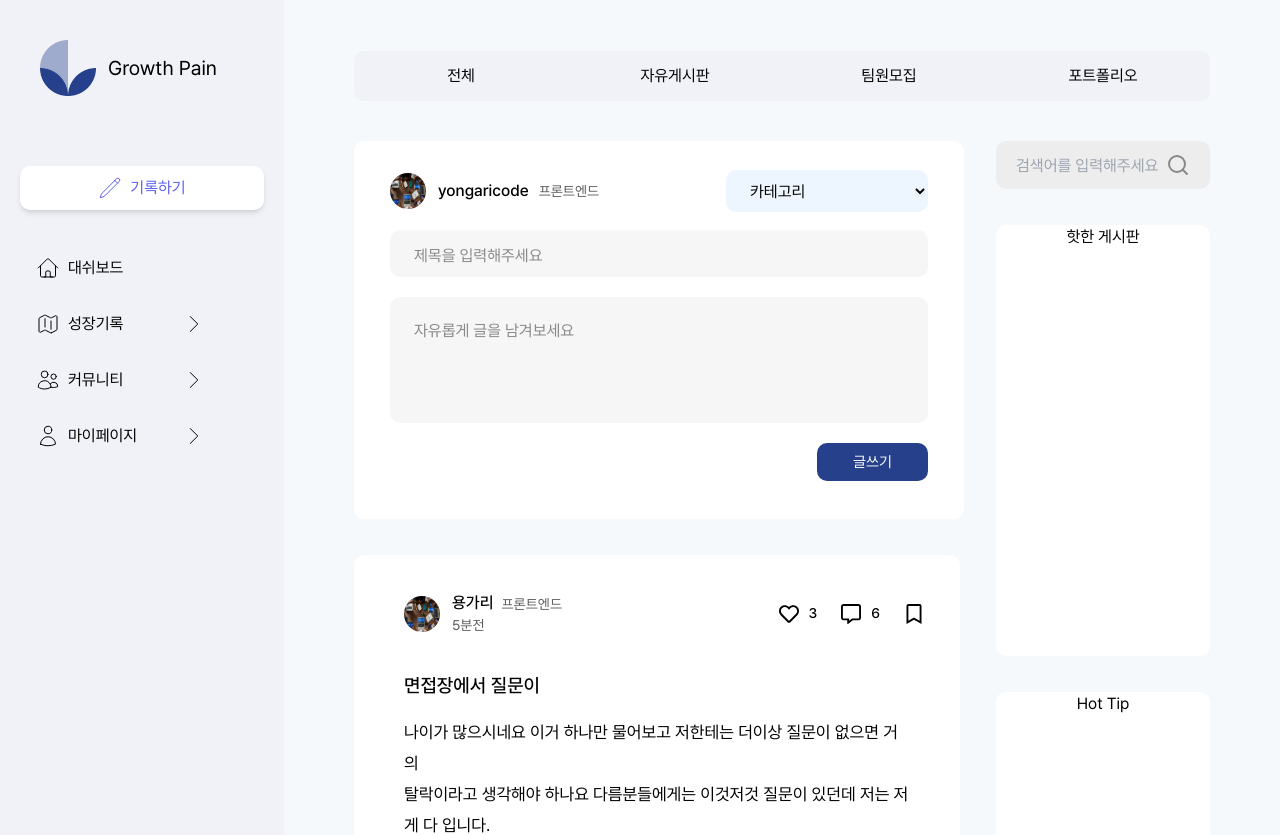
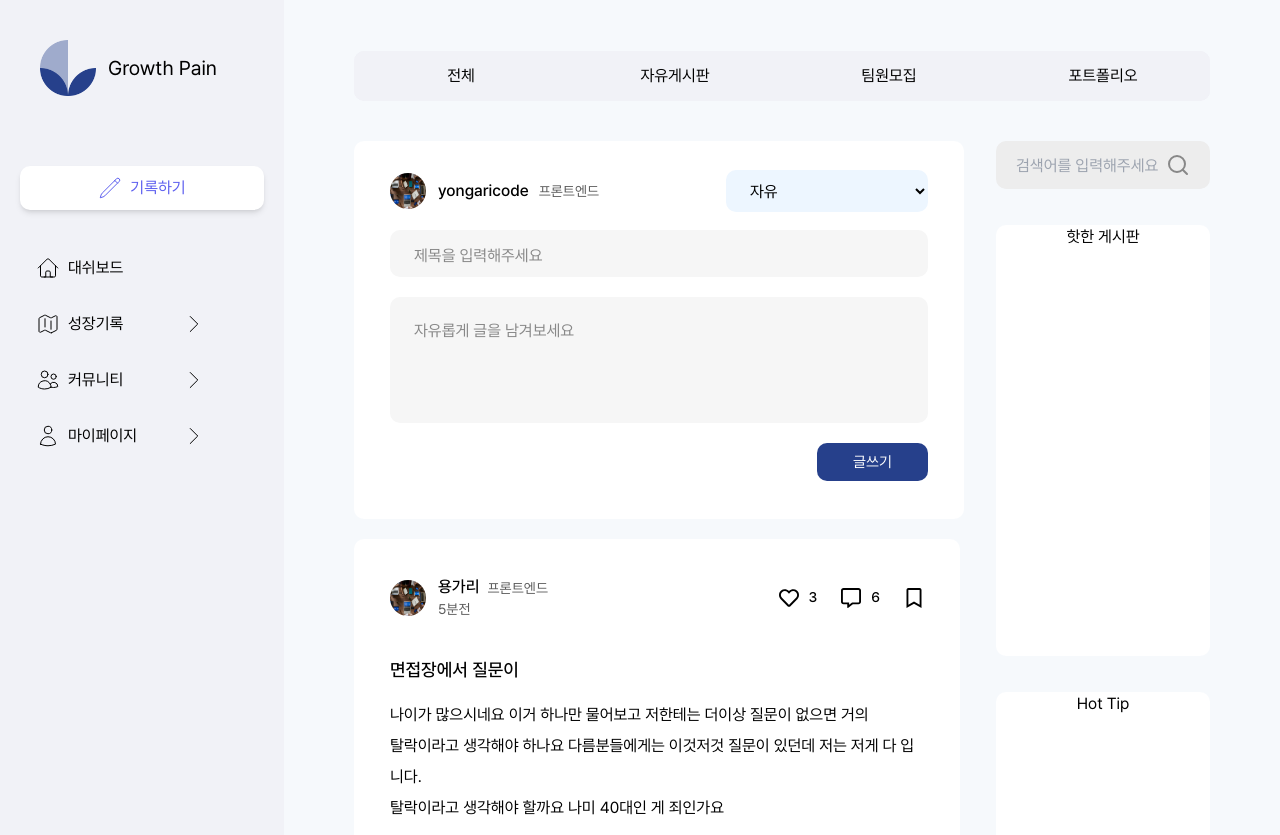
Before and after one commit to IT-Cotato/9th-Growing-Pain-FE, a React (Vite) app: page /1/Community/Free in a window 1280 px wide. Shown: the top 835 px of the page. Built offline with nearby package versions, Linux system fonts and the light colour scheme.

Commit message:
[UPDATE] Community UI 수정, Login, Signup Mock Server API 생성

```diff
--- a/package.json
+++ b/package.json
@@ -14,6 +14,7 @@
     "@material-tailwind/react": "^2.1.9",
     "@ramonak/react-progress-bar": "^5.2.0",
     "autoprefixer": "^10.4.19",
+    "axios": "^1.7.2",
     "date-fns": "^3.6.0",
     "moment": "^2.30.1",
     "react": "^18.3.1",
--- a/src/components/PostForm.jsx
+++ b/src/components/PostForm.jsx
@@ -3,12 +3,20 @@ import MemoField from './MemoField';
 import Button from './Button';
 import 프사 from '/images/공모전.png';
 
-const PostForm = () => {
+const PostForm = ({ category }) => {
 	const userData = {
 		nickname: 'yongaricode',
 		position: '프론트엔드',
 		profile: 프사,
 	};
+
+	const categoryOptions = {
+		free: '자유',
+		member: '팀원모집',
+		portfolio: '포트폴리오',
+	};
+
+	const selectedCategory = categoryOptions[category];
 
 	return (
 		<div className="h-[378px] bg-white rounded-[10px] mr-[32px] flex-col flex">
@@ -20,13 +28,13 @@ const PostForm = () => {
 					<h1 className="ml-[12px] text-[16px] font-medium">{userData.nickname}</h1>
 					<h1 className="text-[14px] ml-[10px] text-gray-commuPosition">{userData.position}</h1>
 				</section>
-				<select className="h-[42px] w-[202px] bg-[#EDF6FF] pl-[20px] rounded-[10px]">
-					<option value="" hidden>
+				<select className="h-[42px] w-[202px] bg-[#EDF6FF] pl-[20px] rounded-[10px]" value={selectedCategory}>
+					<option value="카테고리" hidden>
 						카테고리
 					</option>
-					<option>자유</option>
-					<option>팀원모집</option>
-					<option>포트폴리오</option>
+					<option value="자유">자유</option>
+					<option value="팀원모집">팀원모집</option>
+					<option value="포트폴리오">포트폴리오</option>
 				</select>
 			</div>
 			<section className="mt-[18px] space-y-[20px] flex-grow flex flex-col mx-[36px]">
--- a/src/components/PostItem.jsx
+++ b/src/components/PostItem.jsx
@@ -25,9 +25,10 @@ const PostItem = ({
 	};
 
 	return (
-		<div className="bg-white mr-[36px] h-[320px] rounded-[10px]">
+		<div className="bg-white mr-[36px] rounded-[10px]">
 			{/* 프로필 */}
-			<div className="flex pt-[36px] pl-[50px] mr-[36px] items-center justify-between">
+			<div className="p-[36px]">
+				<div className="flex items-center justify-between">
 					<div className="flex items-center">
 						{/* 프사 */}
 						<span>
@@ -58,9 +59,9 @@ const PostItem = ({
 					</div>
 				</div>
 				{/* 글 본문 */}
-			<div className="flex flex-col gap-4 mx-[50px] mt-[36px] rounded-[10px] place-items-start">
-				<h1 className="text-[19px] font-medium">{postTitle}</h1>
-				<h1 className="flex text-[17px] leading-[31px] whitespace-pre-line text-left">{content}</h1>
+				<div className="flex flex-col gap-4 mt-[36px] rounded-[10px] place-items-start">
+					<h1 className="text-[18px] font-medium">{postTitle}</h1>
+					<h1 className="flex text-[16px] leading-[31px] whitespace-pre-line text-left">{content}</h1>
 				</div>
 				<CommentModal
 					isOpen={isModalOpen}
@@ -76,6 +77,7 @@ const PostItem = ({
 					comment={comment}
 				/>
 			</div>
+		</div>
 	);
 };
 
--- a/src/components/PostList.jsx
+++ b/src/components/PostList.jsx
@@ -3,7 +3,7 @@ import PostItem from './PostItem';
 
 const PostList = ({ posts }) => {
 	return (
-		<div className="my-[36px] space-y-[36px]">
+		<div className="my-[20px] space-y-[20px]">
 			{posts.map((data, index) => (
 				<PostItem
 					key={index}
--- a/src/pages/FindPassword.jsx
+++ b/src/pages/FindPassword.jsx
@@ -3,6 +3,7 @@ import Footer from '../components/Footer';
 import InputField from '../components/InputField';
 import { useNavigate } from 'react-router-dom';
 import { useState } from 'react';
+import axios from 'axios';
 
 const FindPassword = () => {
 	const nav = useNavigate();
@@ -16,21 +17,17 @@ const FindPassword = () => {
 		const payload = { email: email };
 
 		try {
-			const response = await fetch('http://3.35.80.178:8080/api/path/join', {
-				method: 'POST',
+			const response = await axios.post('http://3.35.80.178:8080/api/path/join', payload, {
 				headers: {
 					'Content-Type': 'application/json',
 				},
-				body: JSON.stringify(payload),
 			});
-
-			const data = await response.json();
 
 			if (response.status === 200) {
 				console.log('성공!');
 				nav('/FindPassword2'); // 성공시 페이지 이동
 			} else {
-				alert(data.message || '이메일 전송 중 오류가 발생했습니다.');
+				alert(response.data.message || '이메일 전송 중 오류가 발생했습니다.');
 			}
 		} catch (error) {
 			console.error('Error:', error);
--- a/src/pages/FindPassword2.jsx
+++ b/src/pages/FindPassword2.jsx
@@ -27,7 +27,13 @@ const FindPassword2 = () => {
 							<h1 className="font-medium">임시 비밀번호:</h1>
 							<h1 className="font-normal text-[#606060]">{pw}</h1>
 						</div>
-						<Button type={'findPw'} text={'비밀번호 바로 변경하기'} />
+						<Button
+							type={'findPw'}
+							text={'로그인 화면으로 바로가기'}
+							onClick={() => {
+								nav('/login');
+							}}
+						/>
 					</div>
 					<h1 className="mt-[24px] whitespace-pre-line text-[16px] text-[#818181]">{msg}</h1>
 				</div>
--- a/src/pages/Login.jsx
+++ b/src/pages/Login.jsx
@@ -5,6 +5,7 @@ import Header from '../components/Header';
 import Footer from '../components/Footer';
 import InputField from '../components/InputField';
 import Button from '../components/Button';
+import axios from 'axios';
 
 import kakaoLogin from '../assets/images/kakaoLogin.png';
 import googleLogin from '../assets/images/googleLogin.png';
@@ -14,8 +15,8 @@ const Login = () => {
 	const [pw, setPw] = useState('');
 	const [isLogin, setIsLogin] = useState(false); // 로그인 상태 체크
 
-	const REST_API_KEY = '백엔드에게 달라하자...';
-	const REDIRECT_URI = '백엔드에게 달라하자...';
+	const REST_API_KEY = '5300e959ca05bc1379b8c96fedc5723c';
+	const REDIRECT_URI = 'http://localhost:5173/oauth';
 	const link = `https://kauth.kakao.com/oauth/authorize?client_id=${REST_API_KEY}&redirect_uri=${REDIRECT_URI}&response_type=code`;
 
 	const kakaoLoginHandler = () => {
@@ -38,32 +39,43 @@ const Login = () => {
 		};
 
 		try {
-			const response = await fetch('http://3.35.80.178:8080/api/path/join', {
-				method: 'POST',
-				headers: {
-					'Content-Type': 'application/json',
+			const response = await axios.post(
+				'https://5ecc59c9-4083-4c5b-9271-8a9fca225f08.mock.pstmn.io/api/path/login',
+				payload,
+				{
+					headers: {
+						'Content-Type': 'application/json',
+					},
 				},
-				body: JSON.stringify(payload),
-			});
-
-			const data = await response.json();
+			);
 
 			if (response.status === 200) {
 				console.log('성공!');
-				console.log(data);
+				console.log(response.data);
 				// 로그인 상태 업데이트
 				setIsLogin(true);
-				navigate('/signupSuccess'); // 회원가입 성공시 페이지 이동
-			} else if (response.status === 401) {
-				alert('존재하지 않는 이메일입니다.');
-			} else if (response.status === 402) {
-				alert('비밀번호가 틀립니다.');
+				navigate('/user/growth'); // 회원가입 성공시 페이지 이동
+			}
+		} catch (error) {
+			if (error.response) {
+				// 서버가 응답을 보냈지만 2xx 범위를 벗어나는 상태 코드
+				console.error('Error response:', error.response);
+				if (error.response.status === 401) {
+					alert('존재하지 않는 이메일입니다.');
+				} else if (error.response.status === 402) {
+					alert('비밀번호가 틀립니다.');
+				} else {
+					alert('로그인 중 오류가 발생했습니다.');
+				}
+			} else if (error.request) {
+				// 요청이 만들어졌으나 응답을 받지 못함
+				console.error('Error request:', error.request);
+				alert('서버와의 통신 중 오류가 발생했습니다.');
 			} else {
+				// 오류를 발생시킨 요청 설정 중에 문제가 발생
+				console.error('Error:', error.message);
 				alert('로그인 중 오류가 발생했습니다.');
 			}
-		} catch (error) {
-			console.error('Error:', error);
-			alert('로그인 중 오류가 발생했습니다.');
 		}
 	};
 
--- a/src/pages/TotalCommunity.jsx
+++ b/src/pages/TotalCommunity.jsx
@@ -27,8 +27,8 @@ const TotalCommunity = ({ category }) => {
 			nickname: 'greatSound',
 			createdTime: '10분전',
 			position: '디자이너',
-			postTitle: '면접관이 너무 무섭게 생겼어요',
-			content: '너무 무섭게 생겨서 한마디도 못했네요...',
+			postTitle: '진짜 너무너무 퇴사하고싶다',
+			content: '근데 다음주 월요일 월급날이네 ^^',
 			heart: 3,
 			comment: 5,
 			bookmartk: false,
@@ -40,8 +40,9 @@ const TotalCommunity = ({ category }) => {
 			nickname: 'yongari',
 			createdTime: '19분전',
 			position: 'PM',
-			postTitle: '집에 가고싶어요...',
-			content: '오늘 정말 너무 졸려요...🥹 \n 하... 집에 너무 가고싶다',
+			postTitle: '일주일 퇴사 문자 통보 해도 될까요?',
+			content:
+				'이번주 월요일 첫 출근 했는데 사람들도 진짜 안 맞고 일 하는게 제가 원하던 직종이 아니라 이게 맞나 생각하고 있었는데 동시기에\n면접 봤던 곳에서 합격연락이 와서 월요일부터 출근 하라는데 혹시 금요일에 퇴근하고 문자로 퇴사 말씀드려도될까요? 문제라도 뭐\n생기거나 그러진 않겠죠? 얼굴 보고는 도저히 말씀드리기싫네요',
 			heart: 3,
 			comment: 5,
 			bookmartk: false,
@@ -59,7 +60,7 @@ const TotalCommunity = ({ category }) => {
 				</div>
 				<div className="flex">
 					<div className="post_wrapper mt-[40px] w-3/4">
-						<PostForm />
+						<PostForm category={category} />
 						<PostList posts={filteredPosts} />
 					</div>
 					<div className="board_wrapper w-1/4">
```
Also changed, not shown: src/pages/Signup.jsx (+171 -25 lines), 1 other file (tests, documents, lock files or other folders). Lines whose indentation alone changed are shown as unchanged.
